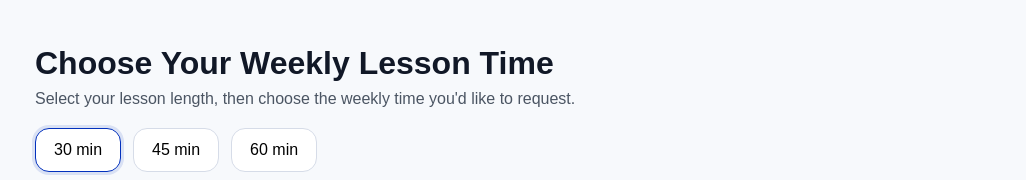
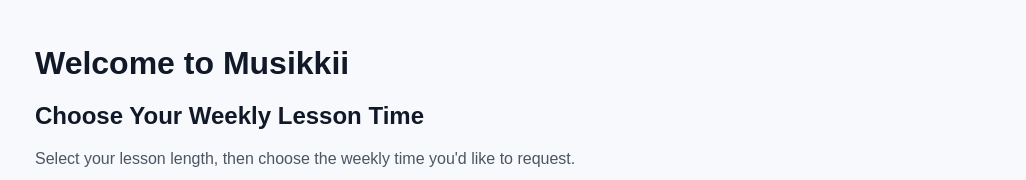
Before and after one commit to Matthew-Shill/musikkii-availability, a website: page public/index.html in a window 1280 px wide. Shown: the top 180 px of the page, without its empty margins (125-1151 px from the left). Drawn offline with Linux system fonts and the light colour scheme; no server answers.

Commit message:
Update index.html

```diff
--- a/public/index.html
+++ b/public/index.html
@@ -8,7 +8,8 @@
 </head>
 <body>
   <div class="booking-shell">
-    <h1>Choose Your Weekly Lesson Time</h1>
+    <h1>Welcome to Musikkii</h1>
+    <h2>Choose Your Weekly Lesson Time</h2>
     <p class="lead">Select your lesson length, then choose the weekly time you'd like to request.</p>
 
     <div class="duration-picker">
```
